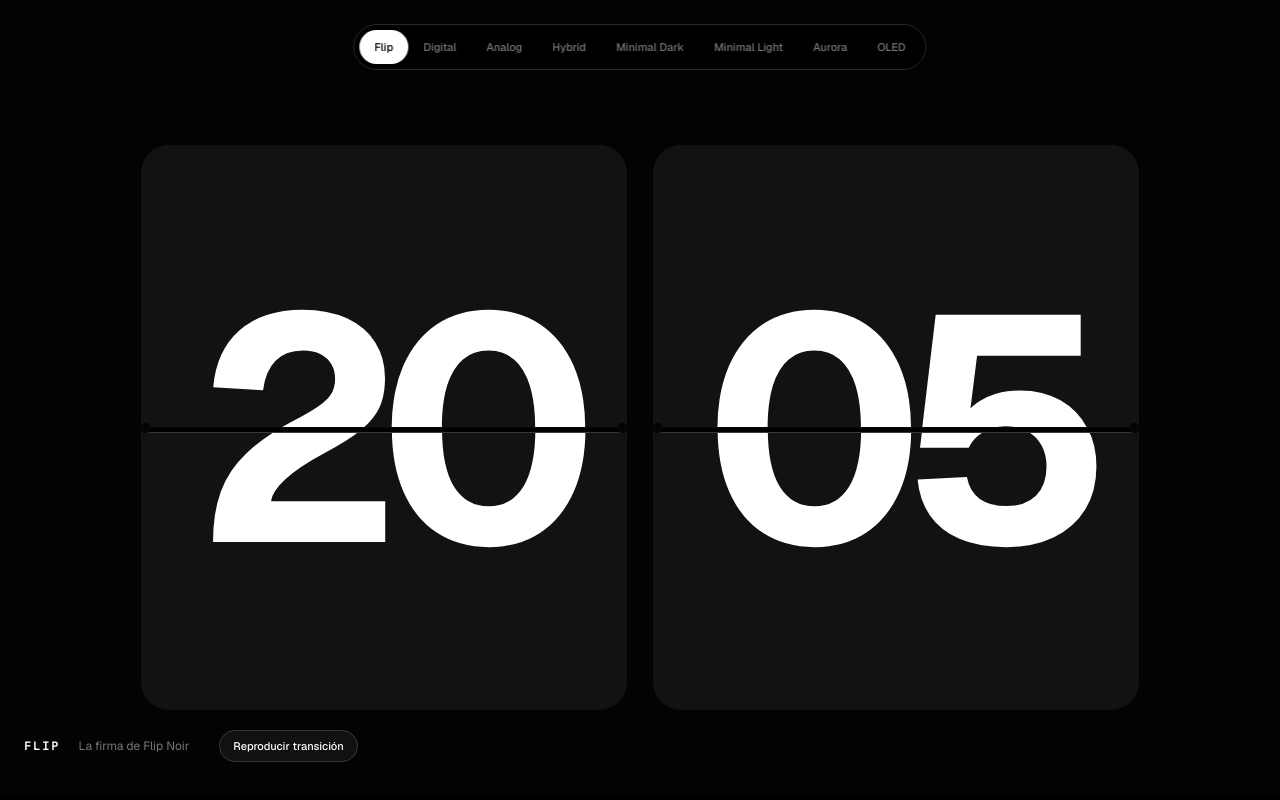
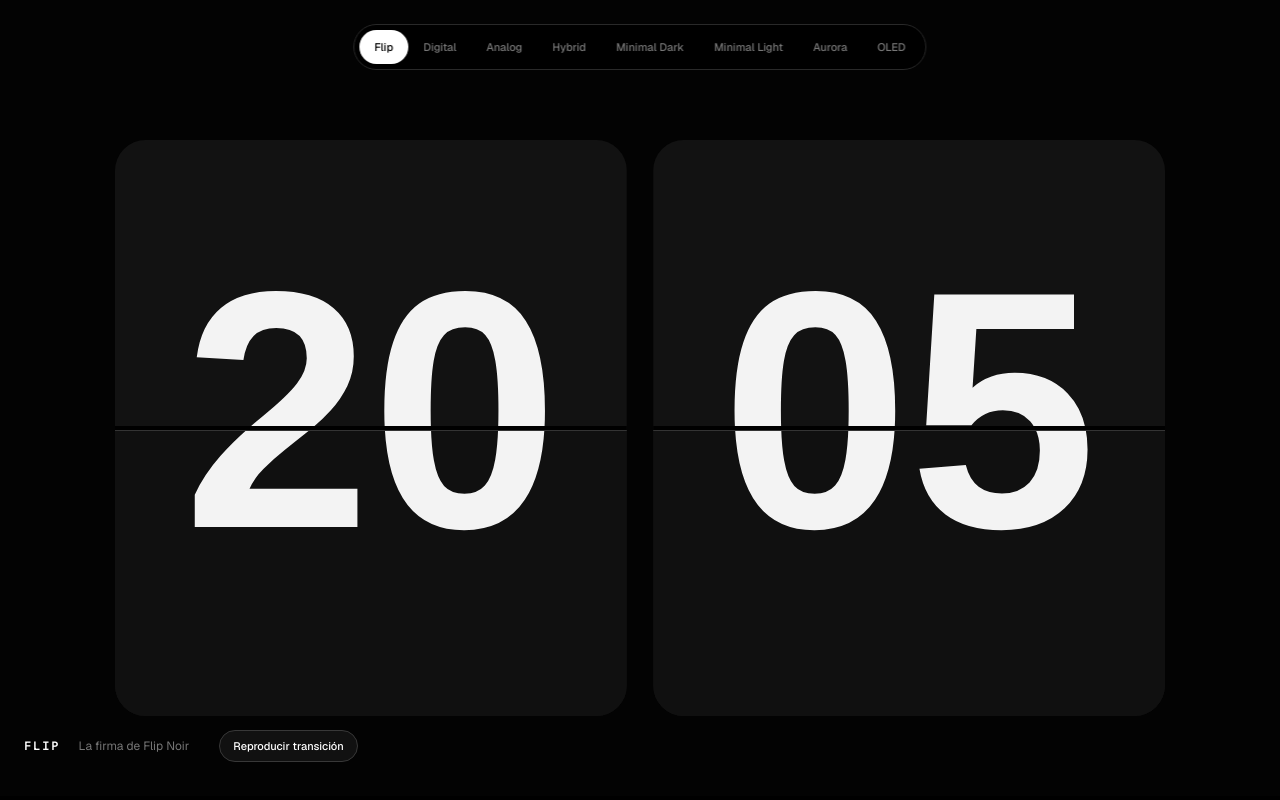
Before and after one commit to JehuAvalo/flip-noir-clock, a Next.js app: page / in a window 1280 px wide. Shown: the part 4099-4899 px from the top of the page. Built offline with nearby package versions, Linux system fonts and the light colour scheme.

Commit message:
Replace flip effect with canvas animation

```diff
--- /dev/null
+++ b/app/CanvasFlip.tsx
@@ -0,0 +1,19 @@
+"use client";
+import {useEffect,useRef} from "react";
+
+export function CanvasFlip({hour,minute}:{hour:string;minute:string}){
+ const canvas=useRef<HTMLCanvasElement>(null),previous=useRef([hour,minute]),frame=useRef(0);
+ useEffect(()=>{const el=canvas.current;if(!el)return;const ctx=el.getContext("2d");if(!ctx)return;
+  const values=[hour,minute],old=previous.current,start=performance.now();cancelAnimationFrame(frame.current);
+  const paint=(p:number)=>{const dpr=Math.min(devicePixelRatio||1,2),w=el.clientWidth,h=el.clientHeight;el.width=w*dpr;el.height=h*dpr;ctx.setTransform(dpr,0,0,dpr,0,0);ctx.clearRect(0,0,w,h);
+   const gap=Math.max(12,w*.025),cw=(w-gap)/2,ch=Math.min(h,cw*1.16),y=(h-ch)/2,fs=Math.min(cw*.66,ch*.62);
+   const text=(v:string,x:number)=>{ctx.fillStyle="#f3f3f3";ctx.font=`750 ${fs}px Arial, sans-serif`;ctx.textAlign="center";ctx.textBaseline="middle";ctx.fillText(v,x+cw/2,y+ch*.51)};
+   values.forEach((v,i)=>{const x=i*(cw+gap),mid=y+ch/2;ctx.save();ctx.beginPath();ctx.roundRect(x,y,cw,ch,Math.max(16,cw*.06));ctx.clip();ctx.fillStyle="#121212";ctx.fillRect(x,y,cw,ch);
+    ctx.save();ctx.beginPath();ctx.rect(x,y,cw,ch/2);ctx.clip();text(v,x);ctx.restore();ctx.save();ctx.beginPath();ctx.rect(x,mid,cw,ch/2);ctx.clip();text(old[i],x);ctx.restore();
+    if(p<.5){const sy=1-p*2;ctx.save();ctx.beginPath();ctx.rect(x,y,cw,ch/2);ctx.clip();ctx.translate(0,mid);ctx.scale(1,sy);ctx.translate(0,-mid);ctx.fillStyle="#101010";ctx.fillRect(x,y,cw,ch/2);text(old[i],x);ctx.restore()}else{const sy=(p-.5)*2;ctx.save();ctx.beginPath();ctx.rect(x,mid,cw,ch/2);ctx.clip();ctx.translate(0,mid);ctx.scale(1,sy);ctx.translate(0,-mid);ctx.fillStyle="#101010";ctx.fillRect(x,mid,cw,ch/2);text(v,x);ctx.restore()}
+    ctx.fillStyle="#000";ctx.fillRect(x,mid-2,cw,4);ctx.fillStyle="#343434";ctx.fillRect(x,mid+2,cw,1);ctx.restore()})};
+  const tick=(t:number)=>{const p=Math.min(1,(t-start)/1400);paint(p);if(p<1)frame.current=requestAnimationFrame(tick);else previous.current=values};frame.current=requestAnimationFrame(tick);
+  const ro=new ResizeObserver(()=>paint(1));ro.observe(el);return()=>{ro.disconnect();cancelAnimationFrame(frame.current)}
+ },[hour,minute]);
+ return <canvas ref={canvas} className="canvasFlip" aria-label={`${hour}:${minute}`}/>;
+}
--- a/app/ModeGallery.tsx
+++ b/app/ModeGallery.tsx
@@ -1,5 +1,6 @@
 "use client";
 import { useEffect,useRef,useState } from "react";
+import {CanvasFlip} from "./CanvasFlip";
 const pad=(n:number)=>String(n).padStart(2,"0");
 const modes=["Flip","Digital","Analog","Hybrid","Minimal Dark","Minimal Light","Aurora","OLED"] as const;
 type ModeName=typeof modes[number];
@@ -17,7 +18,7 @@ export function ModeGallery(){
  </section>
 }
 function renderMode(mode:ModeName,h:string,m:string,s:string){switch(mode){
- case"Flip":return <div className="miniFlip"><Card v={h}/><Card v={m}/></div>;
+ case"Flip":return <CanvasFlip hour={h} minute={m}/>;
  case"Digital":return <><div className="digitalTime"><span>{h}:{m}</span><small>:{s}</small></div><DateLine/></>;
  case"Analog":return <Analog h={+h} m={+m} s={+s}/>;
  case"Hybrid":return <div className="hybrid"><Analog h={+h} m={+m} s={+s}/><div><div className="hybridTime">{h}:{m}</div><DateLine/></div></div>;
```
Also changed, not shown: app/globals.css.
